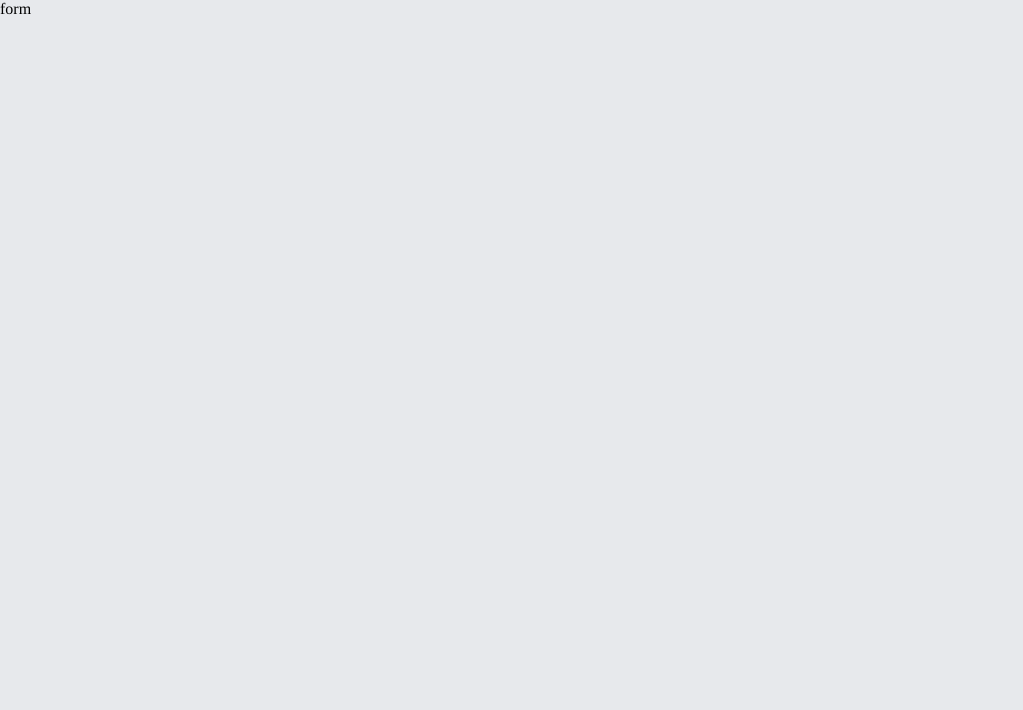
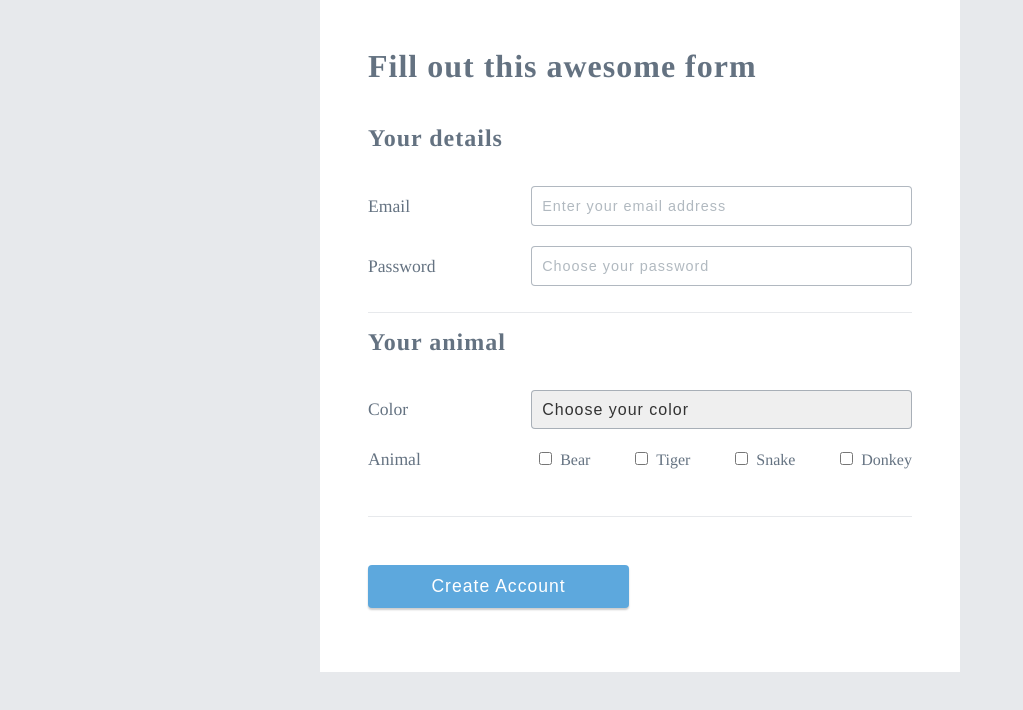
Before and after one commit to smsayeem/signup-form, a React (Create React App) app: page / in a window 1280 px wide. Shown: the top 710 px of the page, without its empty margins (0-1023 px from the left). Built offline with nearby package versions, Linux system fonts and the light colour scheme.

Commit message:
form functionality added

```diff
--- a/src/App.css
+++ b/src/App.css
@@ -24,6 +24,10 @@
   margin: 0;
 }
 
+h1, h2{
+  color: var(--primaryGrey)
+}
+
 body {
   background: var(--mainBlack);
   color: var(--primaryColor);
--- a/src/App.js
+++ b/src/App.js
@@ -16,13 +16,29 @@ function App() {
     const [submit, setSubmit] = useState(false);
 
     const handleChange = (e) => {
+      const {name, value} = e.target;
+      if(e.target.type === 'checkbox'){
 
+        if(e.target.checked){
+          setInfo({...info, [name]:[...info.animal, value]});
+        }else{
+          if(value === 'tiger'){
+            info.tigertype = '';
+          }
+          const newAnimal = info.animal.filter(item=> item !== value);
+          setInfo({...info, [name]:newAnimal});
+        }
+
+      }else{
+        setInfo({ ...info, [name]:value });
+      }
 
     }
 
     // No functionality added for the submit button.
     const handleSubmit = (e) => {
       console.log('state success=',info);
+      console.log('congratulation !!! Form submitted successfully.');
       setSubmit(true);
     }
 
--- /dev/null
+++ b/src/components/Form/components/FormValidation/validateInfo.js
@@ -0,0 +1,31 @@
+
+export default function validateInfo(info) {
+  let errors = {};
+
+  if(!info.email){
+    errors.email="Email address is required"
+  }else if (!/\S+@\S+\.\S+/.test(info.email)) {
+    errors.email = 'Email address is invalid';
+  }
+
+  if (!info.password) {
+    errors.password = 'Password is required';
+  } else if (info.password.length < 8) {
+    errors.password = 'Password needs to be 8 characters or more';
+  }
+
+  if(info.color===''){
+    errors.color= 'Select color please'
+  }
+
+  if(info.animal.length<2){
+    errors.animal= 'Select at least two animals'
+  }
+
+  if(info.animal.filter(item=>item==='tiger').length){
+    if(info.tigertype === ''){
+      errors.tigertype="Tiger type is required"
+    }
+  }
+  return errors;
+}
--- a/src/components/Form/index.js
+++ b/src/components/Form/index.js
@@ -1,12 +1,295 @@
-import React from 'react';
-
+import React, { useState } from 'react';
+import validateInfo from './components/FormValidation/validateInfo';
+import styled, {css} from 'styled-components';
+import TextBlock from '../TextBlock';
 
 function Form({handleChange, info, handleSubmit} ) {
+  const [err, setErr] = useState({})
+
+  const validateFormData = (e) => {
+    e.preventDefault();
+    const myErr = validateInfo(info);
+    setErr(myErr);
+
+    if(Object.keys(myErr).length === 0){
+      handleSubmit(e);
+    }
+  }
 
   return (
-    <form>
-      form
-    </form>
+    <FormContainer>
+      <form onSubmit={validateFormData}>
+        <TextBlock as='h1' text='Fill out this awesome form' />
+        <FormCenter>
+          <TextBlock as='h2' text='Your details' />
+          <FormGroup error={err.email}>
+            <StyledLabel htmlFor="email">Email</StyledLabel>
+            <InputWrapper>
+              <StyledInput
+                type="email"
+                id="email"
+                name='email'
+                placeholder="Enter your email address"
+                value={info.email}
+                className="input-box"
+                onChange={handleChange}  />
+              {err.email && <TextBlock as='p' text={err.email} />}
+            </InputWrapper>
+          </FormGroup>
+          <FormGroup error={err.password}>
+            <StyledLabel htmlFor="password">Password</StyledLabel>
+            <InputWrapper>
+              <StyledInput
+                type="password"
+                id="password"
+                name='password'
+                placeholder="Choose your password"
+                value={info.password}
+                className="input-box"
+                onChange={handleChange}  />
+              {err.password && <TextBlock as='p' text={err.password} />}
+            </InputWrapper>
+          </FormGroup>
+          <Divider />
+          <TextBlock as='h2' text='Your animal' />
+          <FormGroup error={err.color}>
+            <StyledLabel htmlFor="color">color</StyledLabel>
+            <InputWrapper>
+              <StyledSelect name="color" id="color" className="input-box" onChange={handleChange}>
+                <option value="">Choose your color</option>
+                <option value="blue">Blue</option>
+                <option value="green">Green</option>
+                <option value="red">Red</option>
+                <option value="black">Black</option>
+                <option value="brown">Brown</option>
+              </StyledSelect>
+              {err.color && <TextBlock as='p' text={err.color} />}
+            </InputWrapper>
+          </FormGroup>
+          <FormGroup error={err.animal}>
+            <StyledLabel>Animal</StyledLabel>
+            <CheckboxWrapper>
+              <div>
+                <StyledCheckbox
+                  type='checkbox'
+                  name='animal'
+                  value='Bear'
+                  className='chkbox-input'
+                  onChange={handleChange} />
+                <CheckboxLabel>Bear</CheckboxLabel>
+              </div>
+              <div>
+                <StyledCheckbox
+                  type='checkbox'
+                  name='animal'
+                  value='tiger'
+                  className='chkbox-input'
+                  onChange={handleChange} />
+                <CheckboxLabel>Tiger</CheckboxLabel>
+              </div>
+              <div>
+                <StyledCheckbox
+                  type='checkbox'
+                  name='animal'
+                  value='Snake'
+                  className='chkbox-input'
+                  onChange={handleChange} />
+                <CheckboxLabel>Snake</CheckboxLabel>
+              </div>
+              <div>
+                <StyledCheckbox
+                  type='checkbox'
+                  name='animal'
+                  value='Donkey'
+                  className='chkbox-input'
+                  onChange={handleChange} />
+                <CheckboxLabel>Donkey</CheckboxLabel>
+              </div>
+              {err.animal && <TextBlock as='p' text={err.animal} />}
+            </CheckboxWrapper>
+          </FormGroup>
+          <FormGroup error={err.tigertype}>
+            {info.animal.map(item => item === 'tiger' ?
+            <>
+              <StyledLabel htmlFor="tigertype">Tiger type</StyledLabel>
+              <InputWrapper>
+                <StyledInput
+                  type="text"
+                  id='tigertype'
+                  name="tigertype"
+                  placeholder="Enater tiger type"
+                  className="input-box"
+                  value={info.tigertype}
+                  onChange={handleChange}
+                />
+                {err.tigertype && <TextBlock as='p' text={err.tigertype} />}
+              </InputWrapper>
+            </>
+            :
+            null
+            )}
+            </FormGroup>
+          <Divider />
+          <ButtonWrapper>
+            <StyledButton type="submit" name="submit">Create account</StyledButton>
+          </ButtonWrapper>
+        </FormCenter>
+      </form>
+    </FormContainer>
   )
 }
-export default Form;
+
+const FormContainer = styled.div`
+    display: flex;
+    flex-direction: column;
+    padding: 3rem 1rem 1rem;
+    background-color: var(--mainWhite);
+    max-width: 640px;
+    width: 100%;
+    margin: 0 auto;
+
+    @media screen and (min-width: 769px){
+      padding: 3rem;
+    }
+  `;
+
+const FormCenter = styled.section`
+  display: flex;
+  flex-direction: column;
+  margin-top: 24px;
+`;
+
+const StyledLabel = styled.label`
+  width: 25%;
+  color: var(--primaryGrey);
+  text-transform: capitalize;
+  font-size: 1.1rem;
+
+  @media screen and (min-width: 769px){
+    width: 30%;
+    }
+`;
+
+const InputWrapper = styled.div`
+  width: 75%;
+
+  @media screen and (min-width: 769px){
+    width: 70%;
+    }
+`;
+
+const StyledInput = styled.input`
+  width: 100%;
+  border: 1px solid var(--primaryLight);
+  border-radius: 4px;
+  outline: none;
+  font-size: 1rem;
+  padding: 10px;
+  color: var(--mainBlack);
+  letter-spacing: 1px;
+
+  &[type='text']:focus,
+  &[type='email']:focus,
+  &[type='password']:focus{
+    outline: none;
+    border-color: var(--primaryBtn);
+    box-shadow: 0 0 6px rgba(48, 140, 255, 0.25);
+  }
+  &::placeholder{
+    color: var(--primaryLight);
+    font-size: .9rem;
+  }
+`;
+
+const StyledSelect = styled.select`
+  -webkit-appearance: none;
+  width: 100%;
+  border: 1px solid var(--primaryLight);
+  border-radius: 4px;
+  outline: none;
+  font-size: 1rem;
+  padding: 10px;
+  color: var(--mainBlack);
+  letter-spacing: 1px;
+
+`;
+
+const CheckboxWrapper = styled.div`
+  display: flex;
+  align-items: center;
+  width: 70%;
+  justify-content: space-between;
+  flex-wrap: wrap;
+`;
+
+const CheckboxItem = styled.div`
+
+`;
+
+const StyledCheckbox = styled.input`
+  margin: 0 8px;
+`;
+const CheckboxLabel = styled.label`
+  padding: 10px 0;
+  color: var(--primaryGrey);
+`;
+const FormGroup = styled.div`
+  display: flex;
+  align-items: center;
+  margin: 10px 0;
+
+  ${props => props.error && css`
+    & input{
+      color:  var(--error);
+      background-color: var(--errorLight);
+    }
+    &, & > label{
+      color:  var(--error);
+    }
+  `}
+`;
+const ButtonWrapper = styled.div`
+  padding: 1rem 0;
+  width: 100%;
+  display: flex;
+  justify-content: space-between;
+
+  @media screen and (min-width: 769px){
+    margin: 1rem 0 0 0;
+    }
+`;
+
+const StyledButton = styled.button`
+  width: 48%;
+  height: 2.7rem;
+  text-decoration: none;
+  color: var(--mainWhite);
+  background-color: var(--primary);
+  text-align: center;
+  text-transform: capitalize;
+  letter-spacing: 1px;
+  font-size: 1rem;
+  outline: 0;
+  border: none;
+  border-radius: 4px;
+  padding: 0 1rem;
+  cursor: pointer;
+  box-shadow: 0 2px 2px rgba(0, 0, 0, 0.2);
+  transition: all 0.3s ease;
+
+  &:hover, &:active{
+    background-color: var(--primaryDark);
+    box-shadow: 0 3px 3px rgba(0, 0, 0, 0.3);
+  }
+
+  @media screen and (min-width: 769px){
+    font-size: 1.1rem;
+    }
+`;
+
+const Divider = styled.div`
+  border-bottom: 1px solid var(--mainGrey);
+  margin: 1rem 0;
+`;
+
+export default Form
--- /dev/null
+++ b/src/components/TextBlock/index.js
@@ -0,0 +1,40 @@
+import React from 'react';
+import styled from 'styled-components';
+
+function TextBlock({as, text}) {
+  switch (as) {
+    case 'h1':
+      return <H1>{text}</H1>
+    case 'h2':
+      return <H2>{text}</H2>
+    case 'p':
+    default:
+      return <P>{text}</P>
+  }
+}
+
+const H1 = styled.h1`
+  letter-spacing: 0.8px;
+  font-size: 1.6rem;
+  margin-bottom: 1.5rem;
+
+  @media screen and (min-width: 769px){
+    letter-spacing: 1px;
+    font-size: 2rem;
+    margin-bottom: 2.5rem;
+    }
+`;
+const H2 = styled.h2`
+  letter-spacing: 0.8px;
+  font-size: 1.2rem;
+  margin-bottom: 1.5rem;
+
+  @media screen and (min-width: 769px){
+    letter-spacing: 1px;
+    font-size: 1.5rem;
+    margin-bottom: 1.5rem;
+    }
+`;
+const P = styled.p``;
+
+export default TextBlock
```
Also changed, not shown: 1 other file (tests, documents, lock files or other folders).
